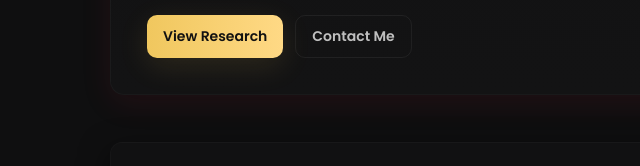
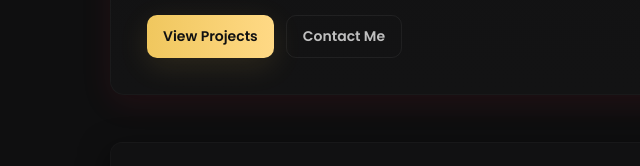
Before and after one commit to PhongPhanThai/portfolio-phong, a plain HTML site: page index.html in a window 1280 px wide. Shown: the part 498-664 px from the top of the page, 0-640 px from the left. Drawn offline with nearby package versions, Linux system fonts and the light colour scheme.

Commit message:
Update index.html

```diff
--- a/index.html
+++ b/index.html
@@ -230,7 +230,7 @@ body{
       </p>
 
       <div class="cta-row">
-        <a class="btn btn-gold" href="#research">View Research</a>
+        <a class="btn btn-gold" href="#research">View Projects</a>
         <a class="btn btn-outline" href="#contact">Contact Me</a>
       </div>
     </div>
```
